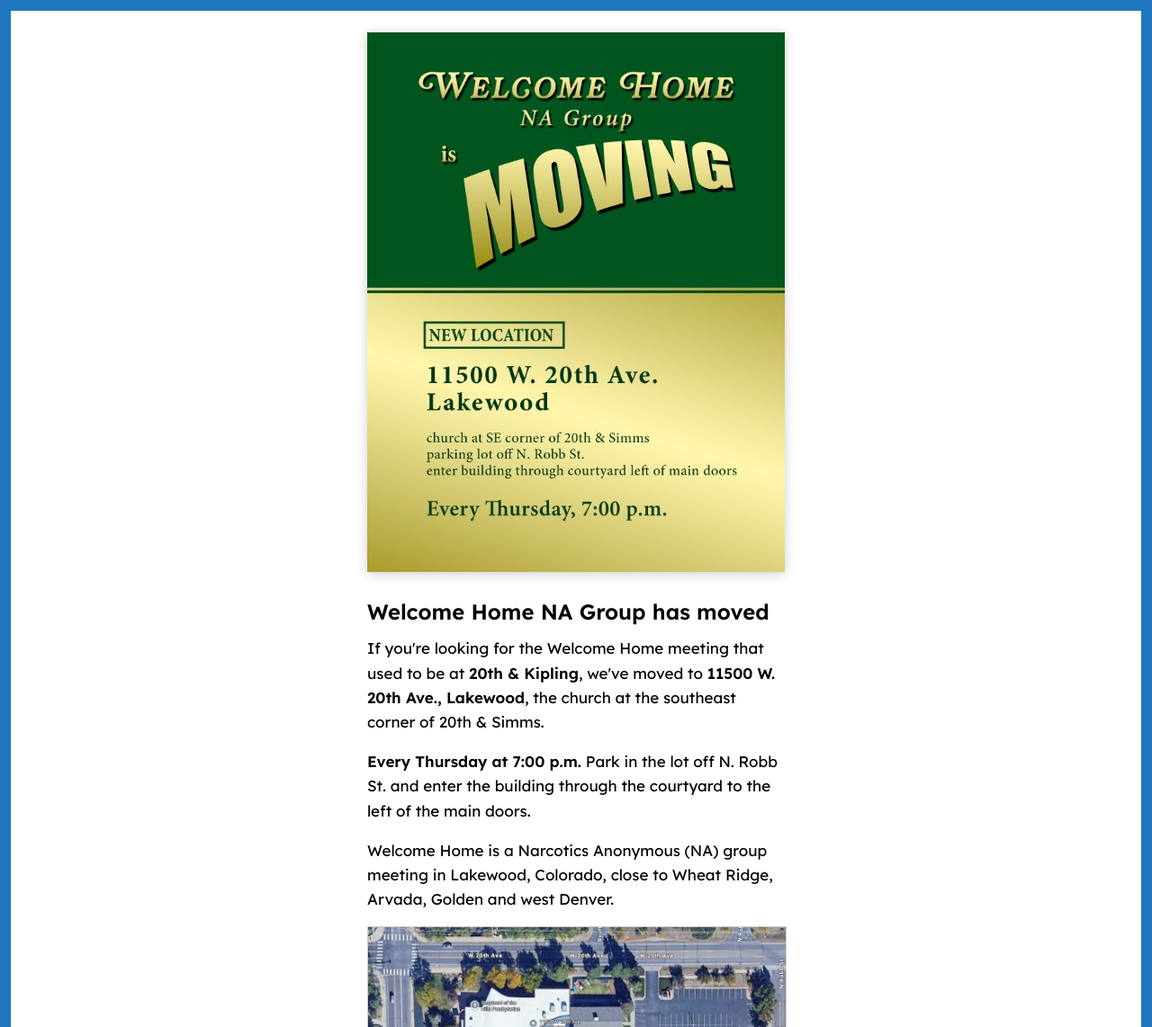
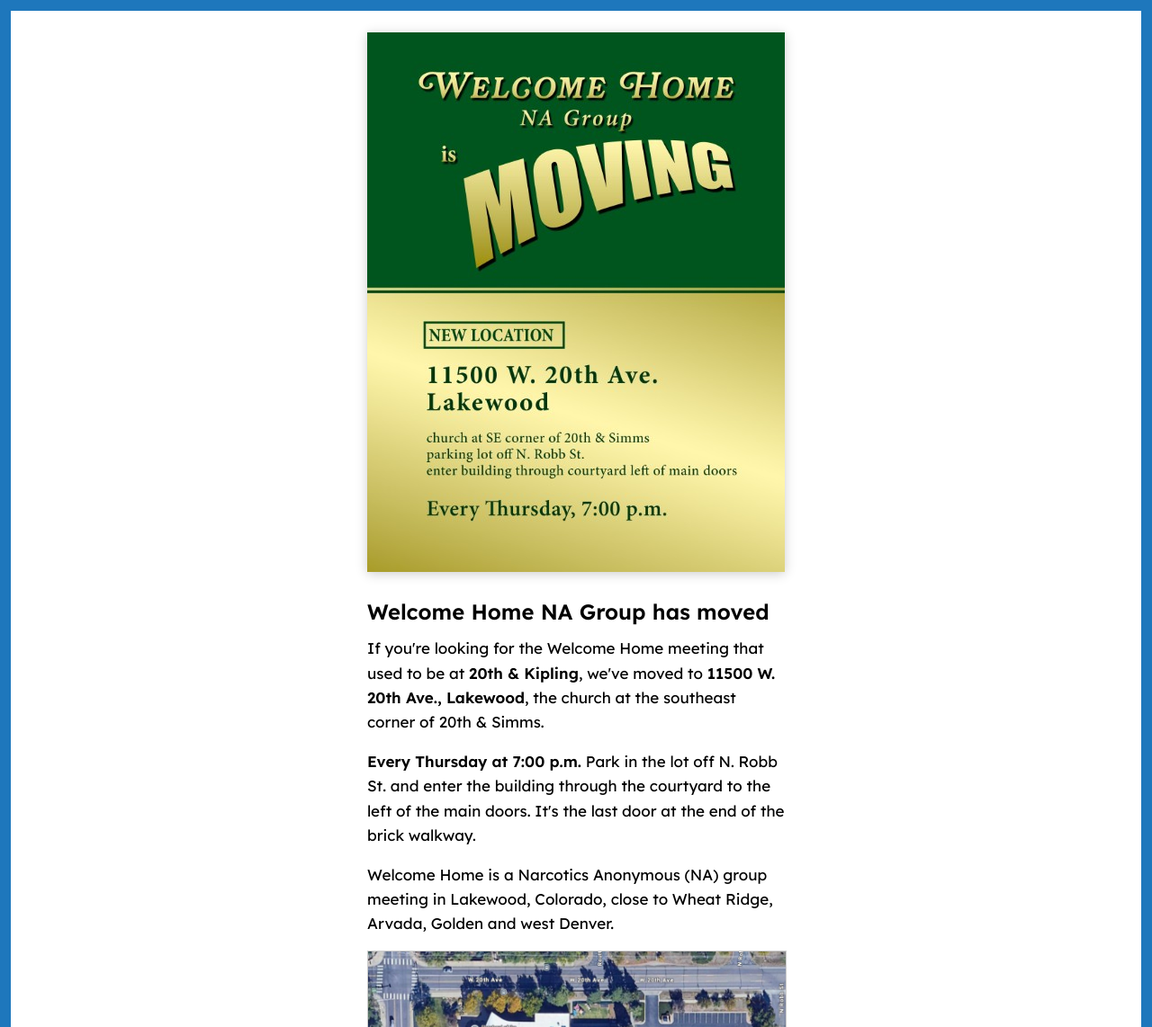
Before and after one commit to irish-bug/welcome-home, a plain HTML site: page index.html in a window 1280 px wide. Shown: the top 1142 px of the page at 90% size. Drawn offline with Linux system fonts and the light colour scheme.

Commit message:
Add brick walkway door detail to directions
Co-Authored-By: Claude Opus 5.5 <noreply@anthropic.com>

```diff
--- a/index.html
+++ b/index.html
@@ -74,7 +74,7 @@
 
     <h1>Welcome Home NA Group has moved</h1>
     <p>If you're looking for the Welcome Home meeting that used to be at <strong>20th &amp; Kipling</strong>, we've moved to <strong>11500 W. 20th Ave., Lakewood</strong>, the church at the southeast corner of 20th &amp; Simms.</p>
-    <p><strong>Every Thursday at 7:00 p.m.</strong> Park in the lot off N. Robb St. and enter the building through the courtyard to the left of the main doors.</p>
+    <p><strong>Every Thursday at 7:00 p.m.</strong> Park in the lot off N. Robb St. and enter the building through the courtyard to the left of the main doors. It's the last door at the end of the brick walkway.</p>
     <p>Welcome Home is a Narcotics Anonymous (NA) group meeting in Lakewood, Colorado, close to Wheat Ridge, Arvada, Golden and west Denver.</p>
     <figure class="map">
       <a href="the-way-large.jpg" id="map-zoom" aria-label="Enlarge directions map">
```
